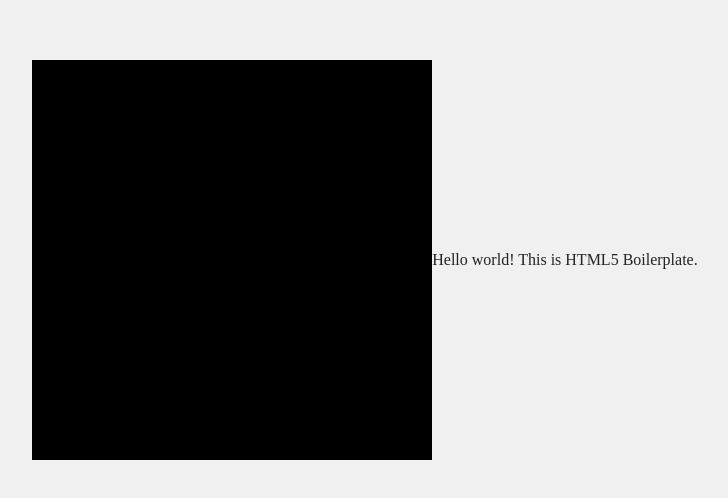
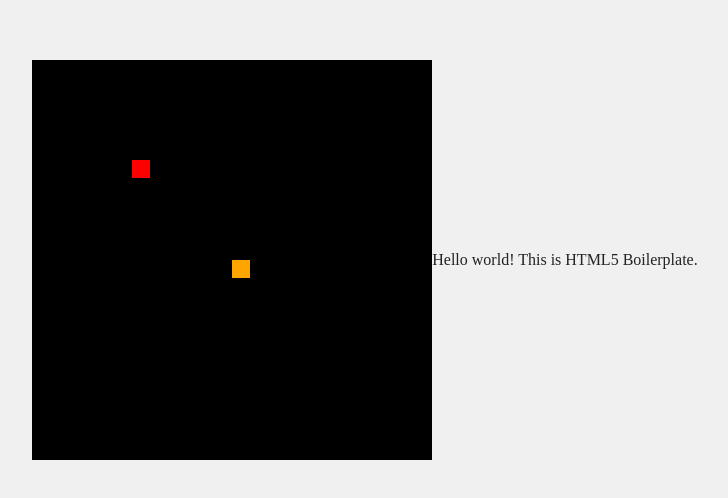
Before and after one commit to Cesarcyber/snake-game, a website built with webpack: page index.html in a window 1280 px wide. Shown: the part 148-646 px from the top of the page, without its empty margins (275-1003 px from the left). Built offline with nearby package versions, Linux system fonts and the light colour scheme; files whose address does not match are found by name.

Commit message:
first sketch

```diff
--- a/index.html
+++ b/index.html
@@ -8,7 +8,7 @@
 </head>
 <body>
 <canvas id="gameCanvas" width="400" height="400"></canvas>
-<script src="script.js"></script>
+<script src="app.js"></script>
 </body>
 </html>
 
--- a/js/app.js
+++ b/js/app.js
@@ -0,0 +1,82 @@
+const canvas = document.getElementById('gameCanvas');
+const ctx = canvas.getContext('2d');
+
+let speed = 7;
+
+let tileCount = 20;
+let tileSize = canvas.width / tileCount - 2;
+let headX = 10;
+let headY = 10;
+const snakeParts = [];
+let tailLength = 2;
+
+let appleX = 5;
+let appleY = 5;
+
+let xVelocity=0;
+let yVelocity=0;
+
+function drawGame(){
+  changeSnakePosition();
+  let result = isGameOver();
+  if(result){
+    return;
+  }
+
+  clearScreen();
+
+  checkAppleCollision();
+  drawApple();
+  drawSnake();
+
+  setTimeout(drawGame, 1000/ speed);
+}
+
+function isGameOver(){
+  let gameOver = false;
+
+  // TODO: Add conditions for game over, like hitting the wall or the snake itself
+
+  return gameOver;
+}
+
+function clearScreen(){
+  ctx.fillStyle = 'black';
+  ctx.fillRect(0,0,canvas.width,canvas.height);
+}
+
+function drawSnake(){
+  ctx.fillStyle = 'green';
+  for(let i=0; i<snakeParts.length; i++){
+    let part = snakeParts[i];
+    ctx.fillRect(part.x * tileCount, part.y * tileCount, tileSize, tileSize);
+  }
+  snakeParts.push({x: headX, y: headY}); //put an item at the end of the list next to the head
+  if(snakeParts.length > tailLength){
+    snakeParts.shift(); // remove the furthest item from the snake parts if we have more than our tail size
+  }
+
+  ctx.fillStyle = 'orange';
+  ctx.fillRect(headX * tileCount, headY * tileCount, tileSize, tileSize);
+}
+
+function changeSnakePosition(){
+  headX = headX + xVelocity;
+  headY = headY + yVelocity;
+}
+
+function drawApple(){
+  ctx.fillStyle = 'red';
+  ctx.fillRect(appleX * tileCount, appleY * tileCount, tileSize, tileSize);
+}
+
+function checkAppleCollision(){
+  if(appleX === headX && appleY === headY){
+    appleX = Math.floor(Math.random() * tileCount);
+    appleY = Math.floor(Math.random() * tileCount);
+    tailLength++;
+  }
+}
+
+// Start game loop
+drawGame();
```
